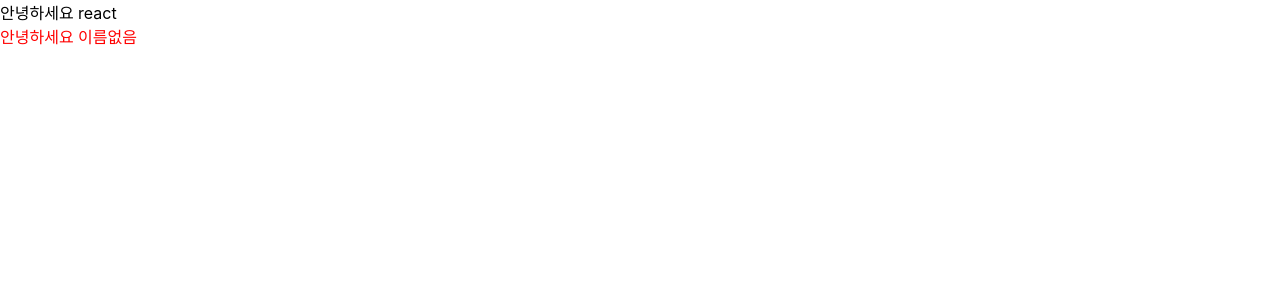
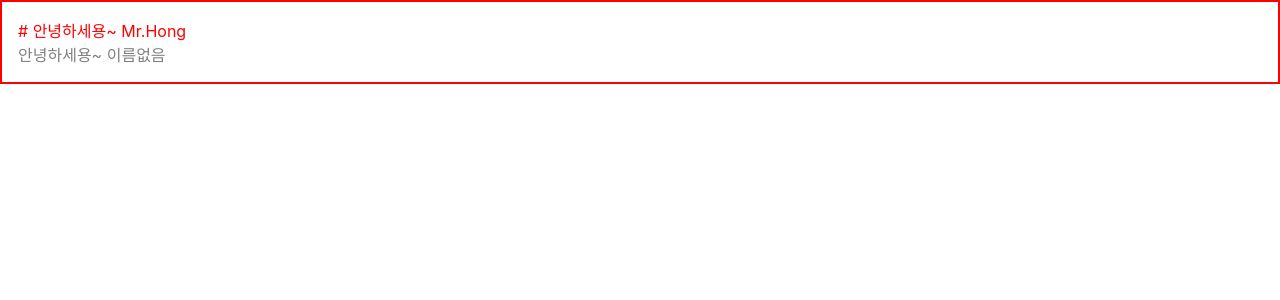
Before and after one commit to HongNyungKi/React-Tutorial, a React (Create React App) app: page / in a window 1280 px wide. Shown: the top 300 px of the page. Built offline with nearby package versions, Linux system fonts and the light colour scheme.

Commit message:
[add]props study

```diff
--- a/package.json
+++ b/package.json
@@ -10,7 +10,7 @@
     "react": "^16.13.1",
     "react-dom": "^16.13.1",
     "react-script": "^2.0.5",
-    "react-scripts": "3.4.1"
+    "react-scripts": "^3.4.1"
   },
   "scripts": {
     "start": "react-scripts start",
--- a/src/App.css
+++ b/src/App.css
@@ -1,4 +1,4 @@
-.gray-box{
+.gray-box {
     background: gray;
     width: 64px;
     height: 64px;
--- a/src/App.jsx
+++ b/src/App.jsx
@@ -1,13 +1,13 @@
 import React from 'react';
 import Hello from './Hello';
+import Wrapper from './Wrapper';
 
 function App() {
-
   return (
-    <>
-      <Hello name="react"/>
-      <Hello color="red"/>
-    </>
+    <Wrapper>
+      <Hello name=' Mr.Hong' color='red' isSpecial />
+      <Hello />
+    </Wrapper>
   )
 }
 
--- a/src/Hello.jsx
+++ b/src/Hello.jsx
@@ -1,8 +1,7 @@
 import React from 'react';
 
-function Hello(props) {
-return <div style={{color:props.color}}>안녕하세요 {props.name}</div>;
+function Hello({ name, color, isSpecial }) {
+    return <div style={{ color }}>{isSpecial && <span># </span>}안녕하세용~ {name}</div>
 }
-
-Hello.defaultProps={name:"이름없음"};
+Hello.defaultProps = { name: '이름없음', color: 'gray' };
 export default Hello;
--- /dev/null
+++ b/src/Wrapper.jsx
@@ -0,0 +1,15 @@
+import React from 'react';
+
+function Wrapper({ children }) {
+    const style = {
+        border: '2px solid red',
+        padding: '16px'
+    }
+    return (
+        <div style={style}>
+            {children}
+        </div>
+    )
+}
+
+export default Wrapper;
```
Also changed, not shown: 1 other file (tests, documents, lock files or other folders).
